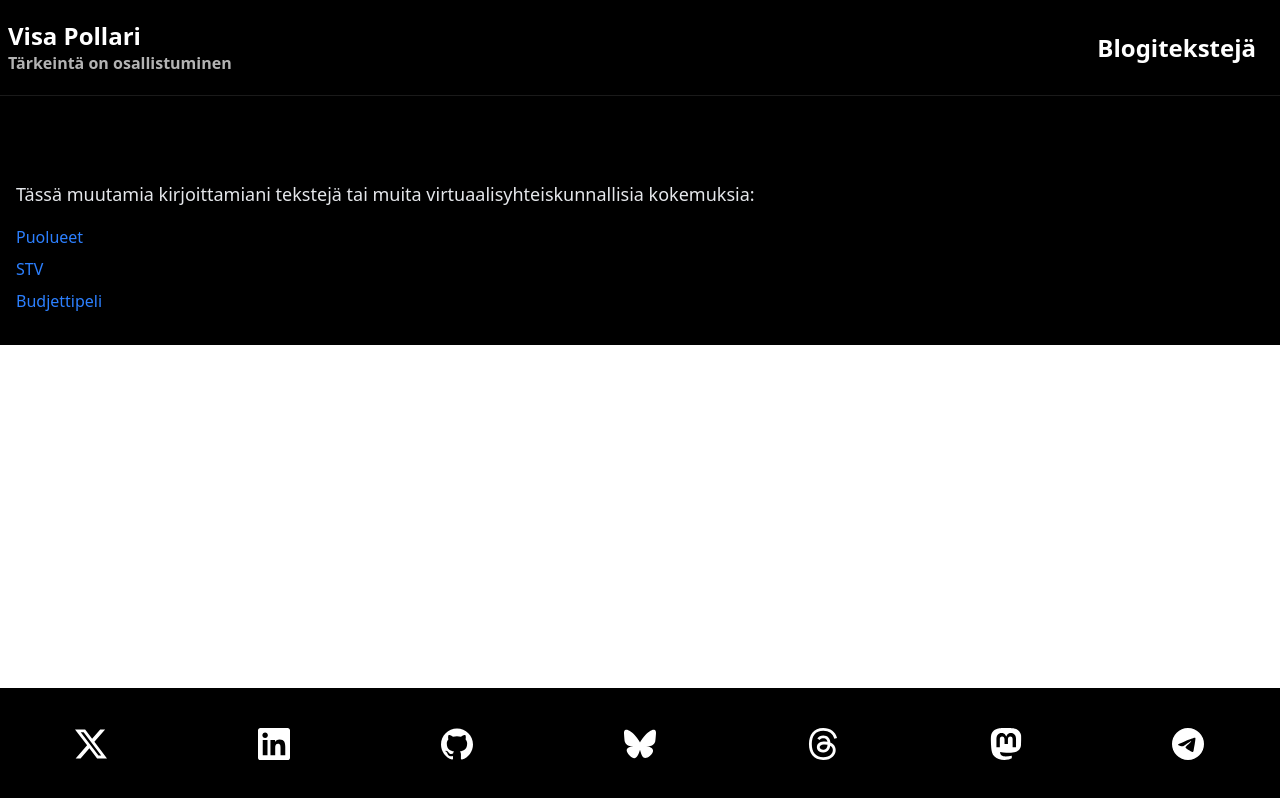
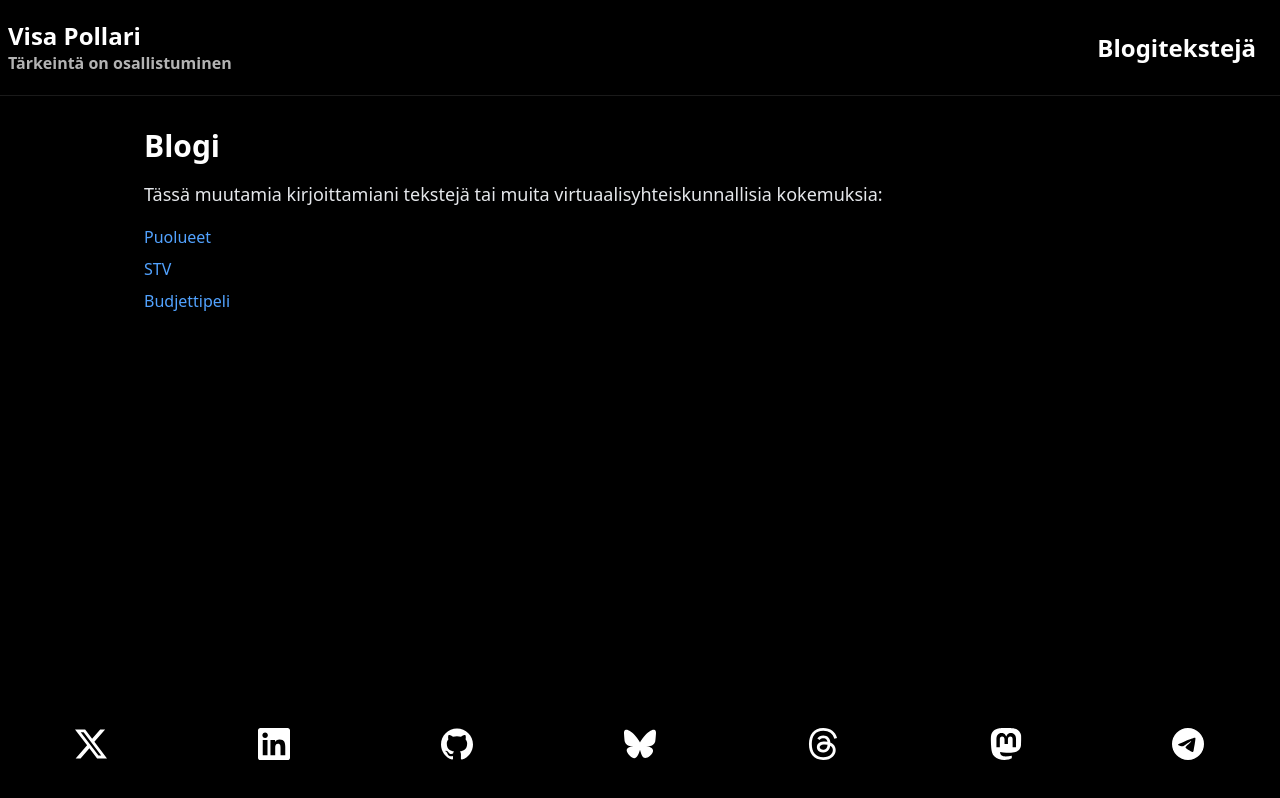
Before and after one commit to Earlo/kotisivut, a Next.js app: page /blogi in a window 1280 px wide. Built offline with nearby package versions, Linux system fonts and the light colour scheme.

Commit message:
minor fixes

```diff
--- a/app/blogi/page.tsx
+++ b/app/blogi/page.tsx
@@ -33,25 +33,28 @@ const BlogListing = () => {
   };
 
   return (
-    <div className="container mx-auto flex grow flex-col bg-black px-4 py-8">
+    <div className="flex w-full flex-1 flex-col bg-black text-white">
       <Script
         id="blog-breadcrumb-jsonld"
         type="application/ld+json"
         dangerouslySetInnerHTML={{ __html: JSON.stringify(breadcrumbJsonLd) }}
       />
-      <article aria-labelledby="blog-heading">
+      <article
+        aria-labelledby="blog-heading"
+        className="mx-auto flex w-full max-w-5xl flex-col px-4 py-8"
+      >
         <h1 id="blog-heading" className="mb-4 text-3xl font-bold">
           Blogi
         </h1>
         <Text>Tässä muutamia kirjoittamiani tekstejä tai muita virtuaalisyhteiskunnallisia kokemuksia:</Text>
         <div className="flex flex-col space-y-2">
-          <Link href="/blogi/puolueet" className="text-blue-500 hover:text-blue-700">
+          <Link href="/blogi/puolueet" className="text-blue-400 hover:text-blue-300">
             Puolueet
           </Link>
-          <Link href="/blogi/stv" className="text-blue-500 hover:text-blue-700">
+          <Link href="/blogi/stv" className="text-blue-400 hover:text-blue-300">
             STV
           </Link>
-          <Link href="/budjettipeli" className="text-blue-500 hover:text-blue-700">
+          <Link href="/budjettipeli" className="text-blue-400 hover:text-blue-300">
             Budjettipeli
           </Link>
         </div>
--- a/app/layout.tsx
+++ b/app/layout.tsx
@@ -61,7 +61,7 @@ export default function RootLayout({ children }: { children: React.ReactNode })
               </Link>
             </nav>
           </header>
-          <main className="w-full flex-1 flex-col items-center bg-white text-black">{children}</main>
+          <main className="flex w-full flex-1 flex-col items-center bg-white text-black">{children}</main>
           <Footer />
         </ToasterProvider>
       </body>
--- a/components/telegram.tsx
+++ b/components/telegram.tsx
@@ -26,6 +26,20 @@ function extractUrlFromStyle(style?: string | null): string | undefined {
 }
 
 function parseTelegramHtml(postHtml: string): ParsedPost {
+  if (typeof window === 'undefined' || typeof DOMParser === 'undefined') {
+    return {
+      authorName: 'Telegram',
+      messageHtml: '',
+      messageDate: undefined,
+      profilePicUrl: undefined,
+      embeddedPicUrl: undefined,
+      viewCount: undefined,
+      linkPreview: undefined,
+      previewTitle: undefined,
+      previewDescription: undefined,
+      linkPreviewRightImage: undefined,
+    };
+  }
   const doc = new DOMParser().parseFromString(postHtml, 'text/html');
 
   const authorName = doc.querySelector('.tgme_widget_message_owner_name')?.textContent?.trim() || 'Telegram';
```
